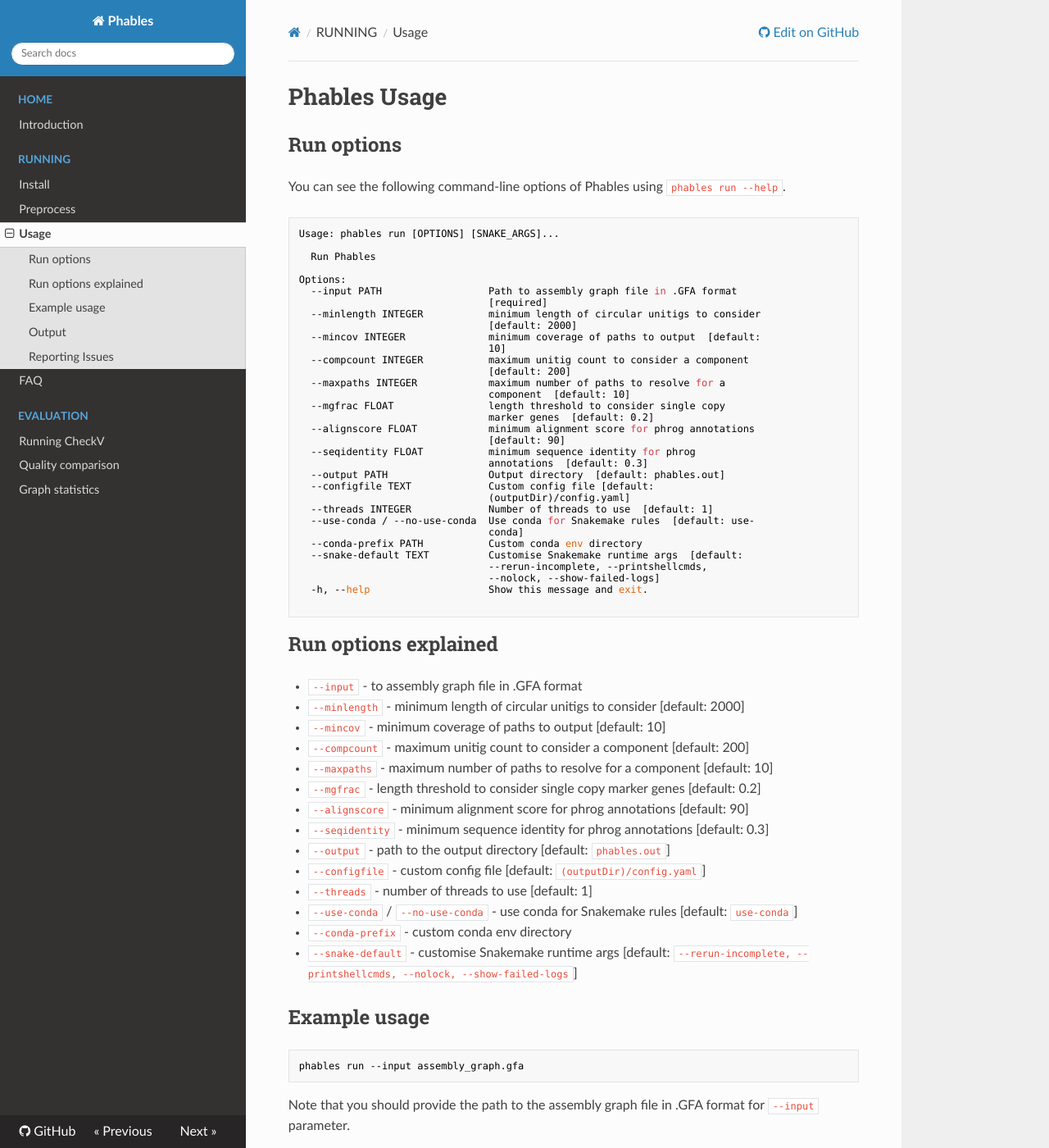
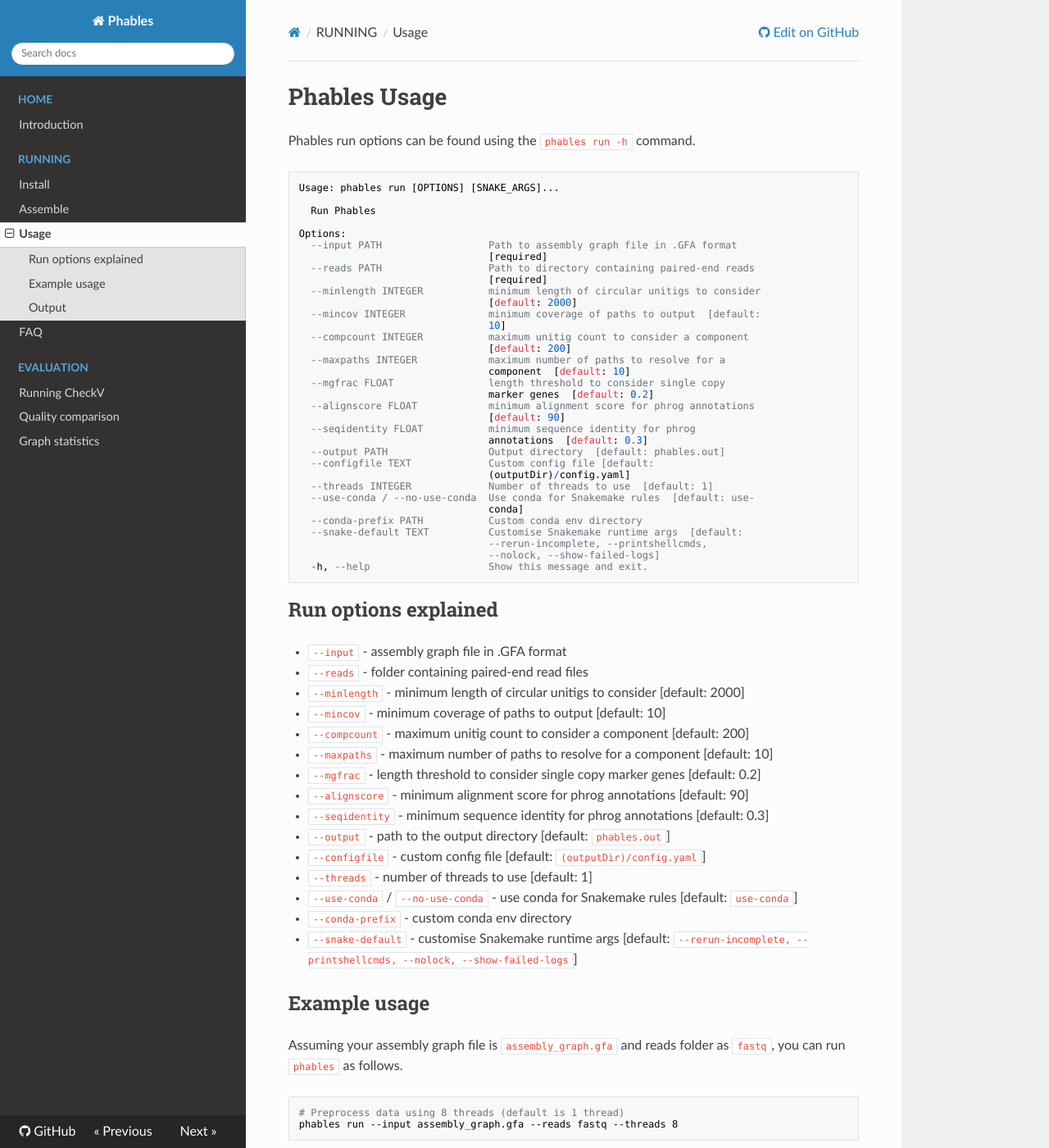
Before and after one commit to Vini2/phables, an MkDocs documentation site: the page built from docs/usage.md, in a window 1280 px wide and 1400 px high. Shown: the whole window at 82% size. Built offline with MkDocs 1.6.1, drawn with Linux system fonts in a browser that asks for light colours; nearby versions of some CDN libraries; a script that is not in the unit is left out; some of the changed text lies outside the part shown.

Commit message:
DOC: Update docs

````diff
--- a/docs/usage.md
+++ b/docs/usage.md
@@ -1,16 +1,16 @@
 # Phables Usage
 
-## Run options
+Phables run options can be found using the `phables run -h` command.
 
-You can see the following command-line options of Phables using `phables run --help`.
-
-```bash
+```
 Usage: phables run [OPTIONS] [SNAKE_ARGS]...
 
   Run Phables
 
 Options:
   --input PATH                  Path to assembly graph file in .GFA format
+                                [required]
+  --reads PATH                  Path to directory containing paired-end reads
                                 [required]
   --minlength INTEGER           minimum length of circular unitigs to consider
                                 [default: 2000]
@@ -37,12 +37,12 @@ Options:
                                 --rerun-incomplete, --printshellcmds,
                                 --nolock, --show-failed-logs]
   -h, --help                    Show this message and exit.
-
 ```
 
 ## Run options explained
 
-* `--input` - to assembly graph file in .GFA format
+* `--input` - assembly graph file in .GFA format
+* `--reads` - folder containing paired-end read files
 * `--minlength` - minimum length of circular unitigs to consider [default: 2000]
 * `--mincov` - minimum coverage of paths to output [default: 10]
 * `--compcount` - maximum unitig count to consider a component [default: 200]
@@ -57,18 +57,37 @@ Options:
 * `--conda-prefix` - custom conda env directory
 * `--snake-default` - customise Snakemake runtime args  [default: `--rerun-incomplete, --printshellcmds, --nolock, --show-failed-logs`]
 
+
 ## Example usage
 
+Assuming your assembly graph file is `assembly_graph.gfa` and reads folder as `fastq`, you can run `phables` as follows.
+
 ```bash
-phables run --input assembly_graph.gfa
+# Preprocess data using 8 threads (default is 1 thread)
+phables run --input assembly_graph.gfa --reads fastq --threads 8
 ```
 
-Note that you should provide the path to the assembly graph file in .GFA format for `--input` parameter.
+Note that you should provide the path to the GFA file to the `--input` parameter and the folder containing your sequencing reads to the `--reads` parameter.
 
-The output of all the Phables subcommands is set by default to `phables.out`. If you changed the `--output` path in the [preprocessing steps](https://phables.readthedocs.io/en/latest/preprocess/) to `my_output_folder` for example, make sure to change the `--output` parameter for `phables run` as follows.
+The output of Phables is set by default to `phables.out`. You can update the output path using the `--output` parameter for `phables run` as follows.
 
 ```bash
-phables run --input assembly_graph.gfa  --output my_output_folder
+# Preprocess data using 8 threads (default is 1 thread)
+phables run --input assembly_graph.gfa --reads fastq  --output my_output_folder --threads 8
+```
+
+The `phables run` command will run the following preprocessing steps with the corresponding files and folders, prior to genome resolution.
+
+* Obtain unitig sequences from assembly graph - `edges.fasta`
+* Map reads to unitig sequences and get BAM files - `bam_files`
+* Run CoverM to get coverage of unitig sequences - `coverage.tsv`
+* Scan unitig sequences for single-copy marker genes - `edges.fasta.hmmout`
+* Scan unitig sequences for Prokaryotic Virus Remote Homologous Groups (PHROGs) - `phrogs/phrogs_annotations.tsv`
+
+You can use the following command to run only the above preprocessing steps.
+
+```
+phables run preprocessing --input assembly_graph.gfa --reads fastq --threads 8
 ```
 
 ## Output
@@ -80,7 +99,3 @@ The output of Phables will contain the following main files and folders.
 * `resolved_genome_info.txt` containing the path name, coverage, length, GC content and unitig order of the resolved genomes
 * `resolved_edges.fasta` containing the unitigs that make up the resolved genomes
 * `resolved_component_info.txt` containing the details of the phage bubbles resolved
-
-## Reporting Issues
-
-Phables is still under testing. If you want to test (or break) Phables give it a try and report any issues and suggestions under [Phables Issues](https://github.com/Vini2/phables/issues).
--- a/mkdocs.yml
+++ b/mkdocs.yml
@@ -16,7 +16,7 @@ nav:
         - Introduction: index.md
     - RUNNING:
         - Install: install.md
-        - Preprocess: preprocess.md
+        - Assemble: assemble.md
         - Usage: usage.md
         - FAQ: faq.md
     - EVALUATION:
````
Also changed, not shown: docs/assemble.md (added, +26 -0 lines), docs/install.md (+5 -6 lines), docs/preprocess.md (deleted, +0 -76 lines).
